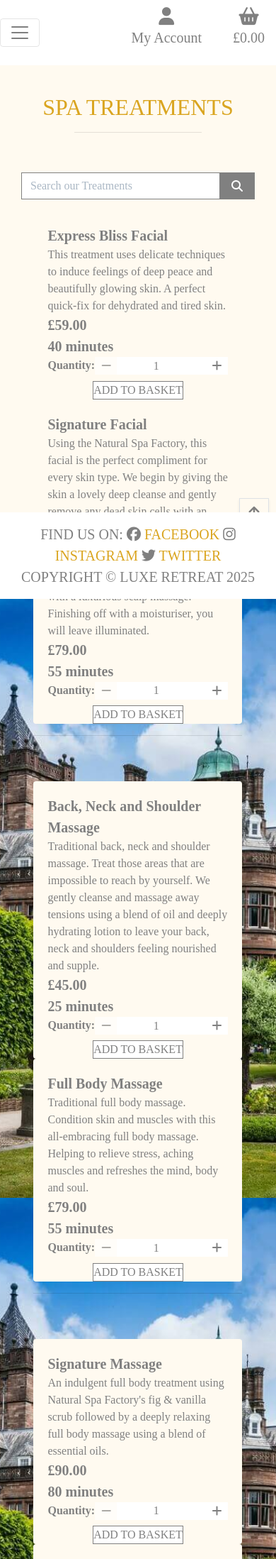
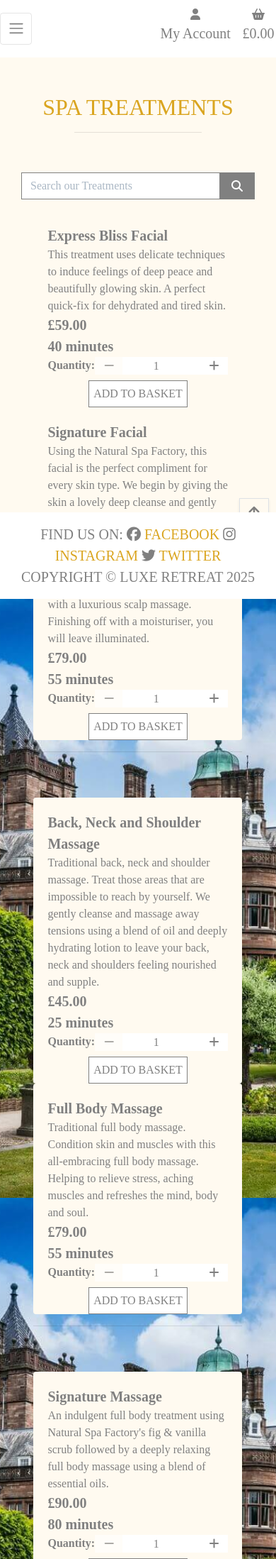
Before and after one commit to CharlieBurton10/luxe_retreat, a Django app: page /treatments/ in a window 390 px wide. Shown: the top 2197 px of the page at 71% size. Run offline with Django 3.2, Linux system fonts and the light colour scheme; data comes from the database, SQL or seed files in the repository; some libraries are stand-ins or nearby versions.

Commit message:
Sort mobile look on base.css

```diff
--- a/static/css/base.css
+++ b/static/css/base.css
@@ -445,7 +445,6 @@ input[name='q']::placeholder {
     .footer-container {
         width: 100%;
     }
-
 }
 
 /* fixed top navbar only on small and up */
@@ -481,6 +480,40 @@ input[name='q']::placeholder {
     body {
         height: calc(100vh - 116px);
     }
+
+    .display-4.logo-font.text-black {
+        font-size: 2rem;
+    }
+
+    .nav-link {
+        padding: 0.15rem;
+    }
+
+    .nav-link i.fa-lg {
+        font-size: 1rem;
+    }
+
+    .navbar-toggler {
+        padding: .6rem .6rem;
+        font-size: 1rem;
+    }
+
+    .btn.shop-now-button.rounded-0,
+    .btn.btn-outline-black.rounded-0,
+    .btn.btn-black.rounded-0 {
+        padding: .375rem .375rem;
+    }
+
+    .btn.shop-now-button.rounded-0.btn-lg,
+    .btn.btn-outline-black.rounded-0.btn-lg,
+    .btn.btn-black.rounded-0.btn-lg {
+        padding: .375rem .375rem;
+        font-size: .75rem;
+    }
+
+    .increment-qty, .decrement-qty {
+        padding: .25rem .5rem !important;
+    }
 }
 
 /*Gallery for small screens*/
--- a/templates/base.html
+++ b/templates/base.html
@@ -72,7 +72,7 @@
                             </div>
                         </li>
                         <li class="list-inline-item">
-                            <a class="{% if grand_total %}text-info font-weight-bold{% else %}text-black{% endif %} nav-link" href="{% url 'view_bag' %}">
+                            <a class="{% if total %}text-info font-weight-bold{% else %}text-black{% endif %} nav-link" href="{% url 'view_bag' %}">
                                 <div class="text-center">
                                     <div><i class="fas fa-shopping-basket fa-lg"></i></div>
                                     <p class="my-0">
--- a/templates/includes/main-nav.html
+++ b/templates/includes/main-nav.html
@@ -1,6 +1,6 @@
 <div class="collapse navbar-collapse" id="main-nav">
     <ul class="navbar-nav w-auto mx-auto">
-        <li class="nav-item">
+        <li class="nav-item d-block d-md-none">
             <a class="logo-font font-weight-bold nav-link text-black mr-5" href="{% url 'home' %}" >
                 Home
             </a>
```
